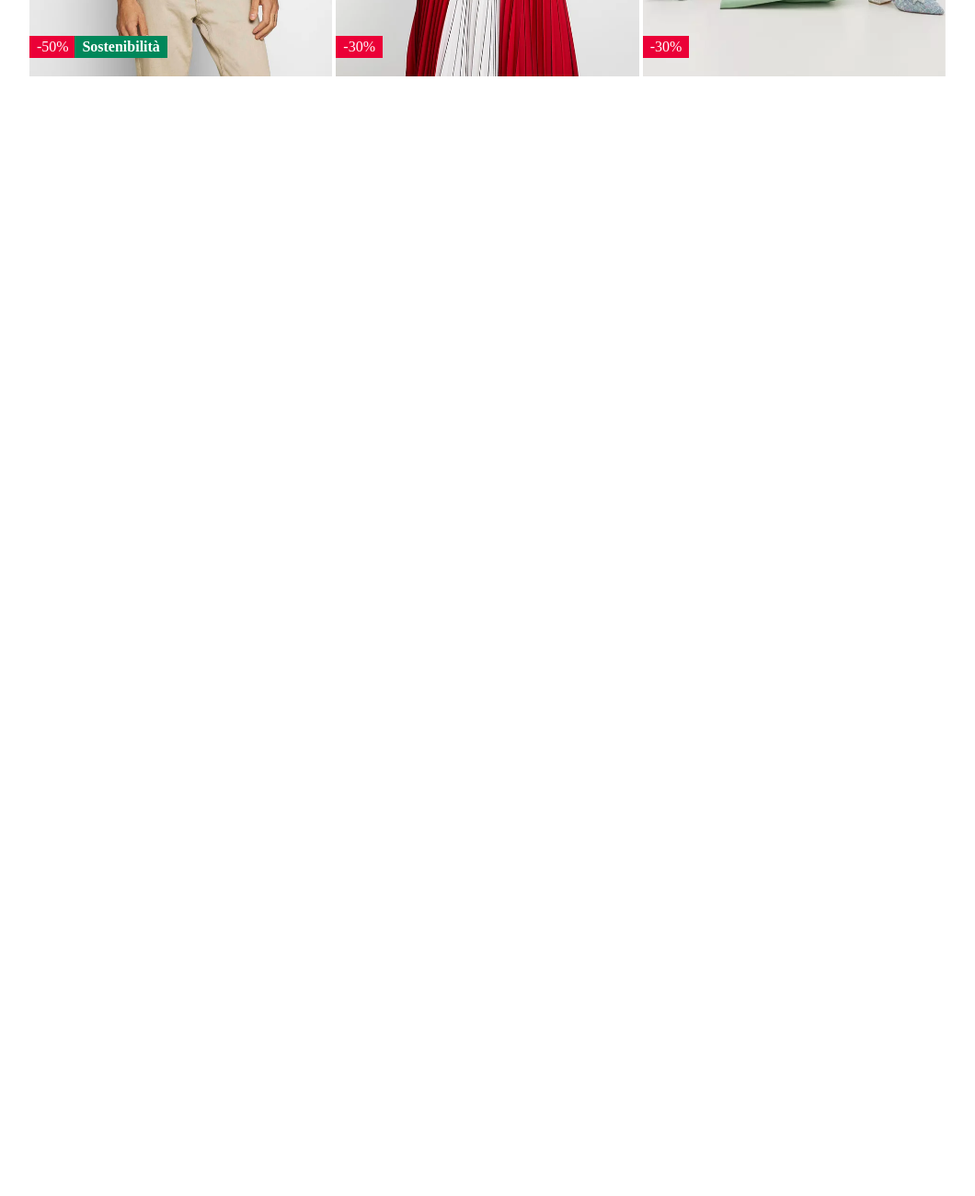
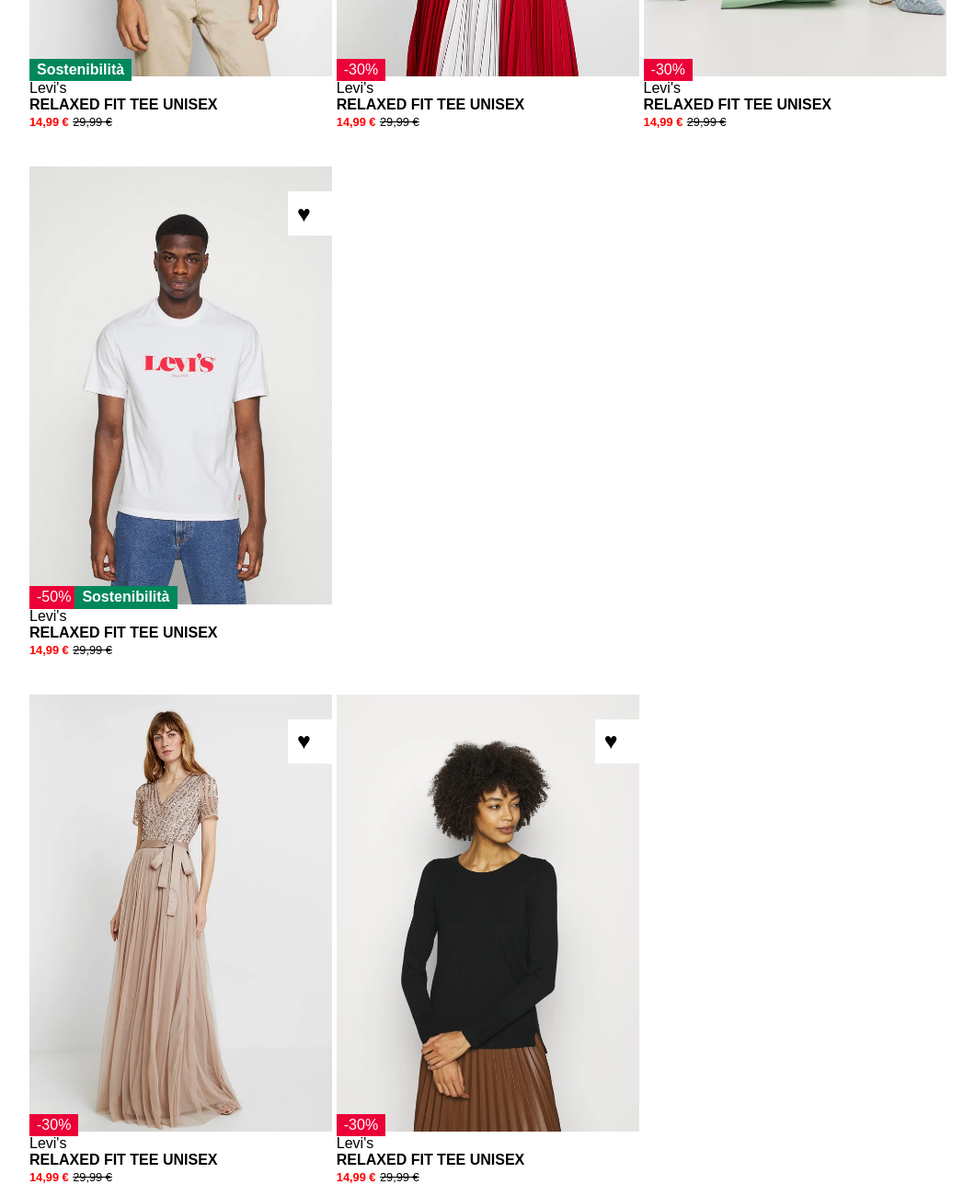
Before and after one commit to saragenuardi/html-css-boolando, a plain HTML site: page index.html in a window 1280 px wide. Shown: the part 440-1740 px from the top of the page at 92% size, without its empty margins (96-1156 px from the left). Before the commit the page ends 800 px from the top, so only its background shows below. Drawn offline with Linux system fonts and the light colour scheme.

Commit message:
CONTINUE

```diff
--- a/css/style.css
+++ b/css/style.css
@@ -6,6 +6,9 @@
     box-sizing: border-box;
 }
 
+html {
+    font-family:Arial, Helvetica, sans-serif;
+}
 
 /* COMMON */
 .container {
@@ -15,7 +18,15 @@
 }
 
 .row {
-    margin-bottom: 2em;
+    margin-bottom: 2.5em;
+    width:100%;
+}
+
+.heart {
+    font-size: 25px;
+    text-align: center;
+    padding: 20%;
+    position: absolute;
 }
 
 /* PRODUCT */
@@ -32,7 +43,6 @@
 
 .shop  {
     width: 100%;
-    position: absolute;
 }
 
 .square {
@@ -45,11 +55,6 @@
     right: 0;
 }
 
-.heart {
-    font-size: 25px;
-    text-align: center;
-    padding: 20%;
-}
 
 .sale{
     background-color: #EB0037;
@@ -57,7 +62,7 @@
     padding: .2em .5em;
      position: absolute;
     left: 0;
-    bottom: 5%;
+    bottom: 10%;
 }
 
 .sostenibilità{
@@ -66,7 +71,36 @@
     font-weight: bolder;
     padding: .2em .5em;
     position: absolute;
-    bottom: 5%;
+    bottom: 10%;
     left: 15%;
+    }
 
+    .barra{
+        display: inline-block;
+        position: absolute;
+        bottom: 10%;
+        left: 0;
     }
+
+.row-2part {
+    margin-bottom: 2.5em;
+    width:100%;
+}
+
+
+/* description shop  */
+
+
+
+.price{
+    font-size: .8em;
+}
+
+.sale-price{
+    color: #ff0000;
+    font-weight: bold;
+}
+
+.old-price{
+    text-decoration: line-through;
+}
--- a/index.html
+++ b/index.html
@@ -8,112 +8,146 @@
     <title>Boolando</title>
 </head>
 <body>
+    <!-- main -->
     <main>
         <div class="container">
+
             <div class="row">
+
+
                 <div class="product">
                     <div class="shop image-1">
                         <img src="img/1.webp" alt="Product 1">
                         <div class="square">
                             <span class="heart">&#9829;</span>
                         </div>
+                            <div class="barra">
                             <span class="sale">-50%</span>
                             <span class="sostenibilità">Sostenibilità</span>
                             </div>
-                    <div class="description shop-1">
-                        Levi's
-                        <br><br/>
-                        RELAXED FIT TEE UNISEX
-                        <br><br/>
-                        14,99€ 29,99 €
+                    </div>
+                    <div>Levi's</div>
+                        <div class="product-description">
+                            <strong> RELAXED FIT TEE UNISEX </strong>
+                        </div>
+                        <div>
+                            <span class="price sale-price">14,99 &euro;</span>
+                            <span class="price old-price">29,99 &euro;</span>
                     </div>
                 </div>
+
                 <div class="product">
                     <div class="shop image-1">
-                        <img src="img/2.webp" alt="Product 1">
+                        <img src="img/2.webp" alt="Product 2">
                         <div class="square">
                             <div class="heart">&#9829;</div>
                         </div>
                         <span class="sale">-30%</span>
                     </div>
-                     <div class="description shop-1">
-                        Levi's
-                        <br><br/>
-                        RELAXED FIT TEE UNISEX
-                        <br><br/>
-                        14,99€ 29,99 €
+                     <div class="description">
+                        <div>Levi's</div>
+                        <div class="product-description">
+                            <strong> RELAXED FIT TEE UNISEX </strong>
+                        </div>
+                        <div>
+                            <span class="price sale-price">14,99 &euro;</span>
+                            <span class="price old-price">29,99 &euro;</span>
+                        </div>
                      </div>
                 </div>
                 <div class="product">
                     <div class="shop image-1">
-                        <img src="img/3 1.webp" alt="Product 1">
+                        <img src="img/3 1.webp" alt="Product 3">
                         <div class="square">
                             <div class="heart">&#9829;</div>
                         </div>
                         <span class="sale">-30%</span>
                     </div>
-                    <div class="description shop-1">
-                        Levi's
-                        <br><br/>
-                        RELAXED FIT TEE UNISEX
-                        <br><br/>
-                        14,99€ 29,99 €
+                        <div>Levi's</div>
+                        <div class="product-description">
+                            <strong> RELAXED FIT TEE UNISEX </strong>
                         </div>
+                        <div>
+                            <span class="price sale-price">14,99 &euro;</span>
+                            <span class="price old-price">29,99 &euro;</span>
+                        </div>
+                </div>
+            </div>
+
+            <div class="row-2part">
+
+
+
+                <div class="product">
+                    <div class="shop image-1">
+                        <img src="img/4.webp" alt="Product 1">
+                        <div class="square">
+                            <span class="heart">&#9829;</span>
+                        </div>
+                        <span class="sale">-50%</span>
+                        <span class="sostenibilità">Sostenibilità</span>
+                    </div>
+                        <div>Levi's</div>
+                        <div class="product-description">
+                            <strong> RELAXED FIT TEE UNISEX </strong>
+                        </div>
+                        <div>
+                            <span class="price sale-price">14,99 &euro;</span>
+                            <span class="price old-price">29,99 &euro;</span>
                         </div>
                     </div>
                 </div>
 
 
 
-<!--
-            <div class="row">
+
                 <div class="product">
                     <div class="shop image-1">
-                        <img src="img/1.webp" alt="Product 1">
+                        <img src="img/5.webp" alt="Product 1">
                         <div class="square">
                             <div class="heart">&#9829;</div>
                         </div>
+                        <span class="sale">-30%</span>
                     </div>
-                    <div class="description shop-1">
-                        Levi's
-                        <br><br/>
-                        RELAXED FIT TEE UNISEX
-                        <br><br/>
-                        14,99€ 29,99 €
+                        <div>Levi's</div>
+                        <div class="product-description">
+                           <strong> RELAXED FIT TEE UNISEX </strong>
+                        </div>
+                        <div>
+                            <span class="price sale-price">14,99 &euro;</span>
+                            <span class="price old-price">29,99 &euro;</span>
                         </div>
                 </div>
+
+
+
                 <div class="product">
                     <div class="shop image-1">
-                        <img src="img/1.webp" alt="Product 1">
+                        <img src="img/6.webp" alt="Product 1">
                         <div class="square">
                             <div class="heart">&#9829;</div>
                         </div>
+                        <span class="sale">-30%</span>
                     </div>
-                    <div class="description shop-1">
-                        Levi's
-                        <br><br/>
-                        RELAXED FIT TEE UNISEX
-                        <br><br/>
-                        14,99€ 29,99 €
+                        <div>Levi's</div>
+                        <div class="product-description">
+                            <strong> RELAXED FIT TEE UNISEX </strong>
+
+                            </div>
+                        <div>
+                            <span class="price sale-price">14,99 &euro;</span>
+                            <span class="price old-price">29,99 &euro;</span>
                         </div>
                 </div>
-                <div class="product">
-                    <div class="shop image-1">
-                        <img src="img/1.webp" alt="Product 1">
-                        <div class="square">
-                            <div class="heart">&#9829;</div>
+
             </div>
+
+
         </div>
-                    <div class="description shop-1">
-                        Levi's
-                        <br><br/>
-                        RELAXED FIT TEE UNISEX
-                        <br><br/>
-                        14,99€ 29,99 €
-                    </div>
-                </div>
-            </div>
-        -->
+
+
+
+
 
     </main>
 </body>
```
Lines whose indentation alone changed are shown as unchanged.
